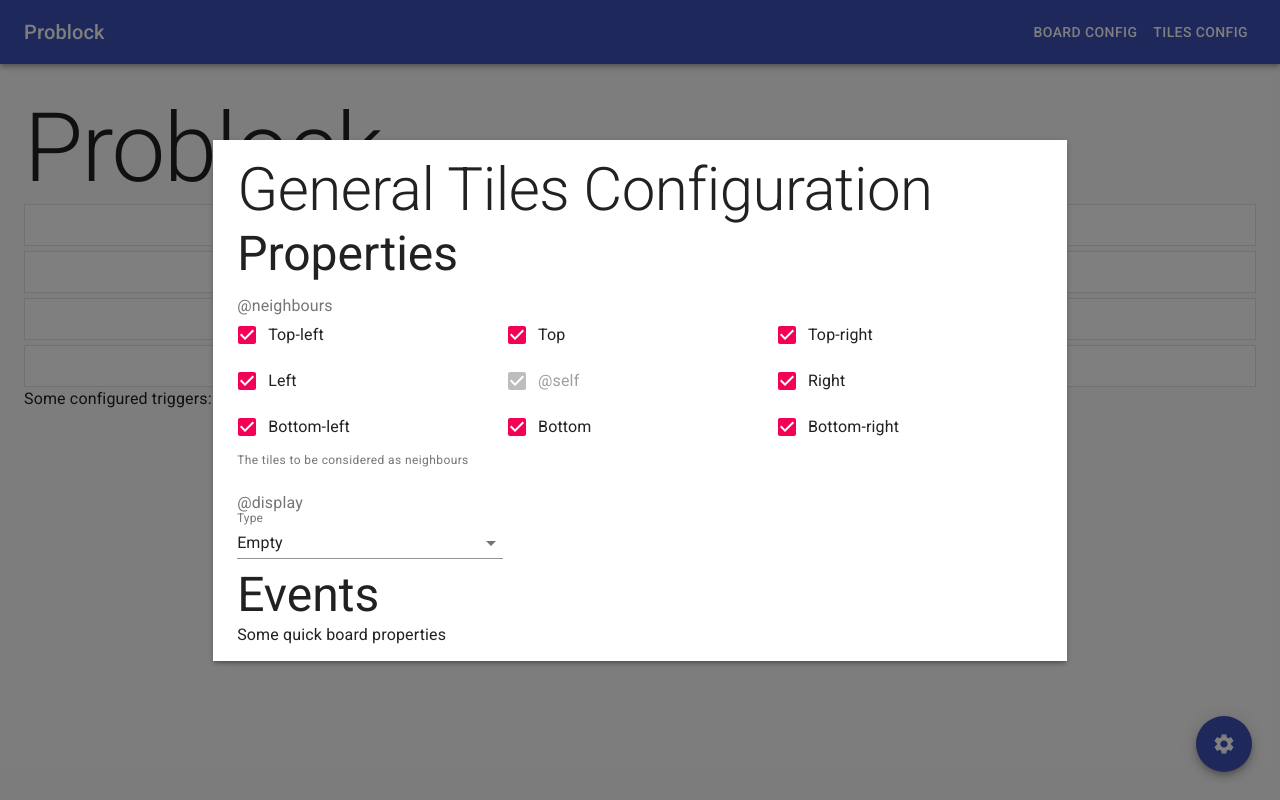
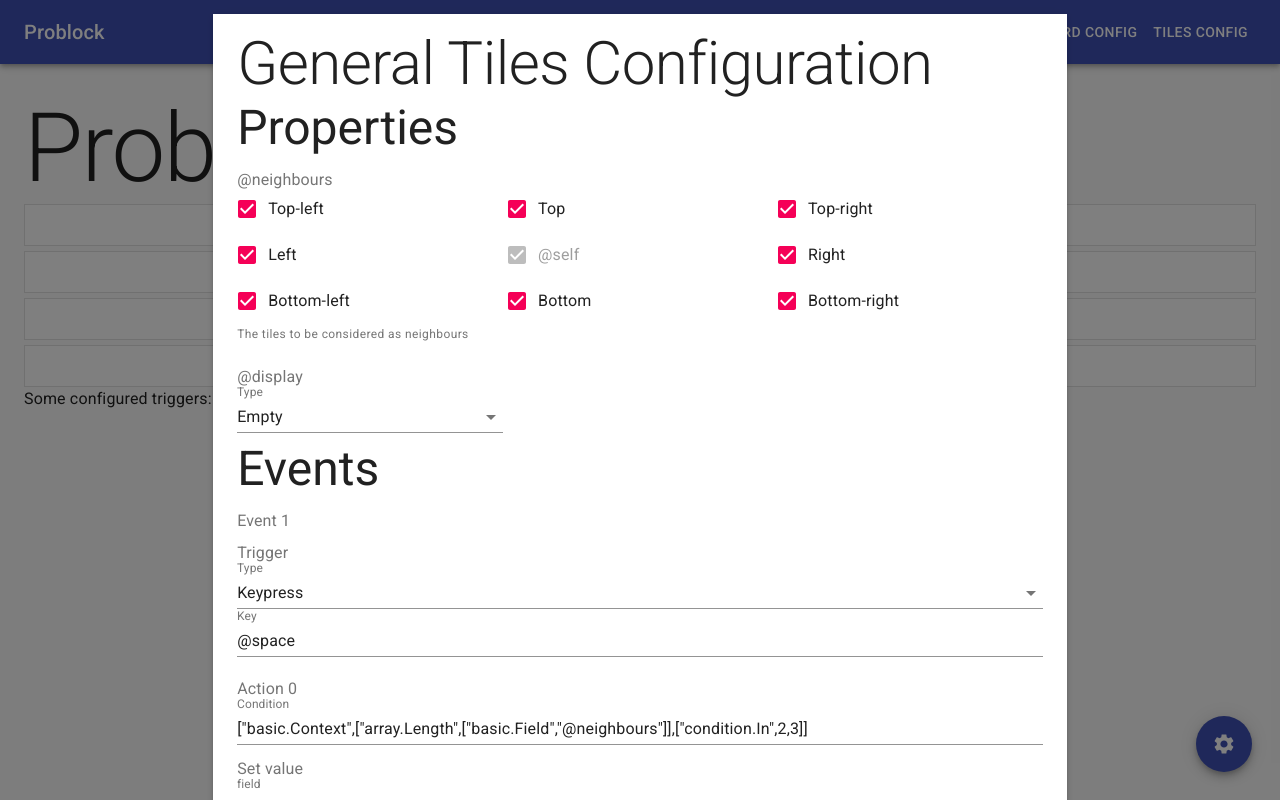
Before and after one commit to Jeffrey04/problock, a React (Create React App) app in the folder frontend/: page / in a window 1280 px wide. Both pictures are taken after a click on the button "TILES CONFIG". Built offline with nearby package versions, Linux system fonts and the light colour scheme.

Commit message:
events added to the paper

```diff
--- a/frontend/src/components/TilesConfig.js
+++ b/frontend/src/components/TilesConfig.js
@@ -1,9 +1,9 @@
 import {
   DISPLAY_TYPE,
+  TRIGGER_TYPE,
   tilesUpdateDisplay,
   tilesUpdatePropertyNeighbours,
 } from "../features/tiles/TilesSlice";
-import { FormGroup, TextField } from "@material-ui/core";
 import { GAME_CONFIG, UIUpdateConfig } from "../features/ui/UISlice";
 import { useDispatch, useSelector } from "react-redux";
 
@@ -16,6 +16,7 @@ import MenuItem from "@material-ui/core/MenuItem";
 import Modal from "@material-ui/core/Modal";
 import Paper from "@material-ui/core/Paper";
 import React from "react";
+import { TextField } from "@material-ui/core";
 import TilePropertyNeighbours from "./TilePropertyNeighbours";
 import Typography from "@material-ui/core/Typography";
 
@@ -25,6 +26,7 @@ export default function () {
   );
   const dispatch = useDispatch();
   const properties = useSelector((state) => state.tiles.properties);
+  const events = useSelector((state) => state.tiles.events);
 
   return (
     <Modal
@@ -36,7 +38,7 @@ export default function () {
       <Paper
         elevation={3}
         square
-        style={{ margin: "10em auto", padding: "1em 0", width: "66.7%" }}
+        style={{ margin: "1em auto", padding: "1em 0", width: "66.7%" }}
       >
         <Container>
           <form noValidate autoComplete="off">
@@ -92,6 +94,67 @@ export default function () {
               </FormControl>
             </div>
             <Typography variant="h3">Events</Typography>
+            {events.map((event_tile, index_tile) => (
+              <FormControl fullWidth margin="normal" component="fieldset">
+                <FormLabel component="legend">Event {index_tile + 1}</FormLabel>
+                <FormControl fullWidth margin="normal" component="fieldset">
+                  <FormLabel component="legend">Trigger</FormLabel>
+                  <TextField
+                    fullWidth
+                    select
+                    id={"event-trigger-type-".concat(index_tile)}
+                    label="Type"
+                    value={event_tile.trigger.type}
+                    size="medium"
+                  >
+                    <MenuItem value={TRIGGER_TYPE.KEYPRESS}>Keypress</MenuItem>
+                    <MenuItem value={TRIGGER_TYPE.CLICK}>Click</MenuItem>
+                  </TextField>
+                  {event_tile.trigger.type === TRIGGER_TYPE.KEYPRESS && (
+                    <TextField
+                      fullWidth
+                      id={"event-trigger-value-".concat(index_tile)}
+                      label="Key"
+                      value={event_tile.trigger.key}
+                      size="medium"
+                    ></TextField>
+                  )}
+                </FormControl>
+                {event_tile.actions.map((action, index_action) => (
+                  <FormControl fullWidth margin="normal" component="fieldset">
+                    <FormLabel component="legend">
+                      Action {index_action}
+                    </FormLabel>
+                    <TextField
+                      fullWidth
+                      mukltiline
+                      id={"event-trigger-value-".concat(index_tile)}
+                      label="Condition"
+                      value={JSON.stringify(action.condition)}
+                      size="medium"
+                    ></TextField>
+                    <FormControl fullWidth margin="normal" component="fieldset">
+                      <FormLabel component="legend">Set value</FormLabel>
+                      <TextField
+                        fullWidth
+                        id={"event-trigger-value-".concat(index_tile)}
+                        label="field"
+                        value={action.set.field}
+                        size="medium"
+                      ></TextField>
+                      <TextField
+                        fullWidth
+                        multiline
+                        id={"event-trigger-value-".concat(index_tile)}
+                        label="rule"
+                        value={JSON.stringify(action.set.rule)}
+                        size="medium"
+                      ></TextField>
+                    </FormControl>
+                  </FormControl>
+                ))}
+              </FormControl>
+            ))}
             <Typography variant="body1">Some quick board properties</Typography>
           </form>
         </Container>
--- a/frontend/src/features/tiles/TilesSlice.js
+++ b/frontend/src/features/tiles/TilesSlice.js
@@ -15,6 +15,11 @@ export const DISPLAY_TYPE = {
   NONE: "NONE",
   TEXT: "TEXT",
   EMOJI: "EMOJI",
+};
+
+export const TRIGGER_TYPE = {
+  KEYPRESS: "keypress",
+  CLICK: "click",
 };
 
 const tilesSlice = createSlice({
@@ -35,7 +40,7 @@ const tilesSlice = createSlice({
     },
     events: [
       {
-        trigger: { type: "keypress", key: "@space" },
+        trigger: { type: TRIGGER_TYPE.KEYPRESS, key: "@space" },
         actions: [
           {
             condition: [
@@ -60,7 +65,7 @@ const tilesSlice = createSlice({
                 ["condition.In", 2, 3],
               ],
             ],
-            action: {
+            set: {
               field: "display",
               rule: ["basic.Value", { type: DISPLAY_TYPE.NONE }],
             },
@@ -68,7 +73,7 @@ const tilesSlice = createSlice({
         ],
       },
       {
-        trigger: { type: "click" },
+        trigger: { type: TRIGGER_TYPE.CLICK },
         actions: [
           {
             condition: [],
```
